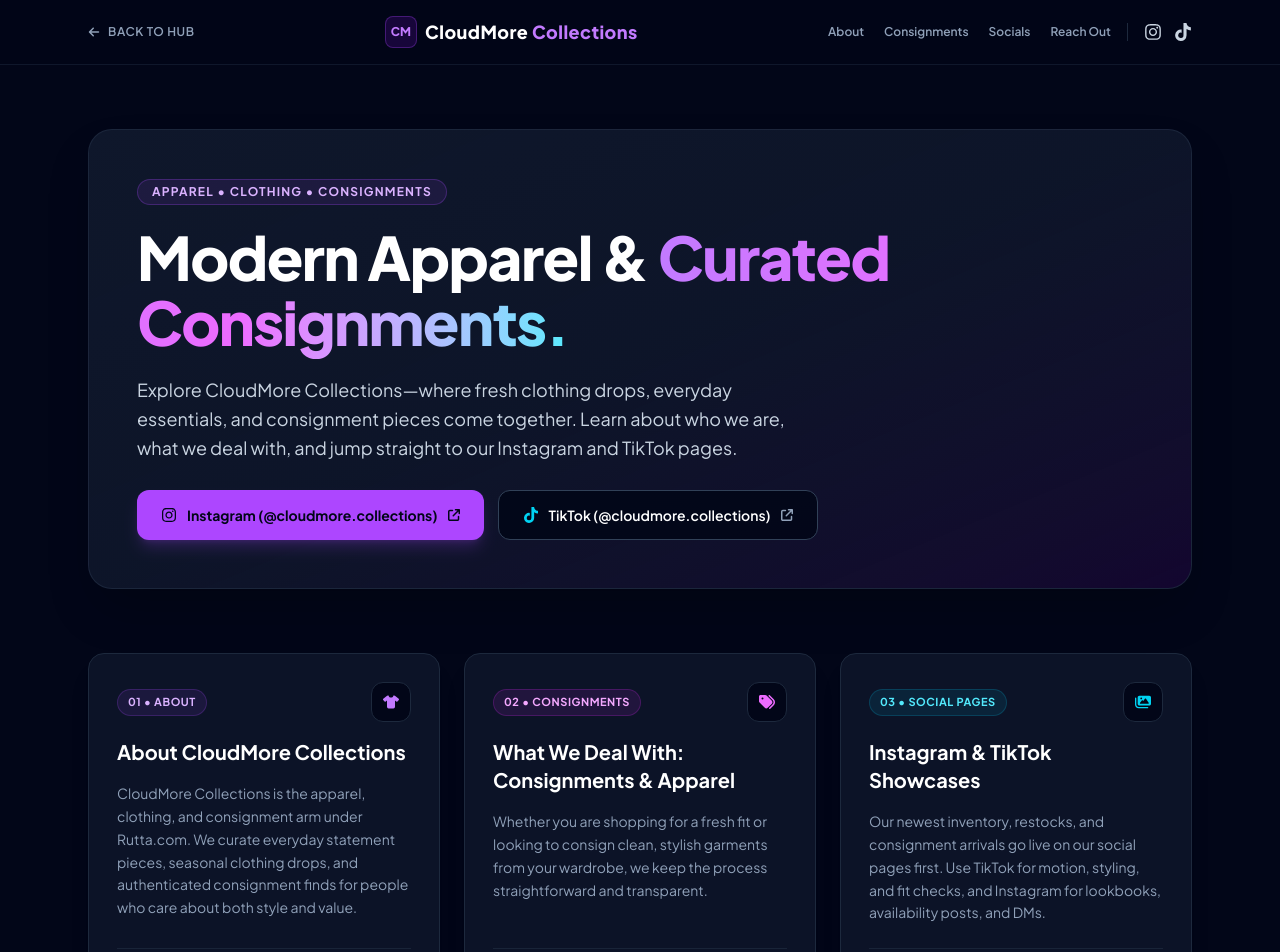
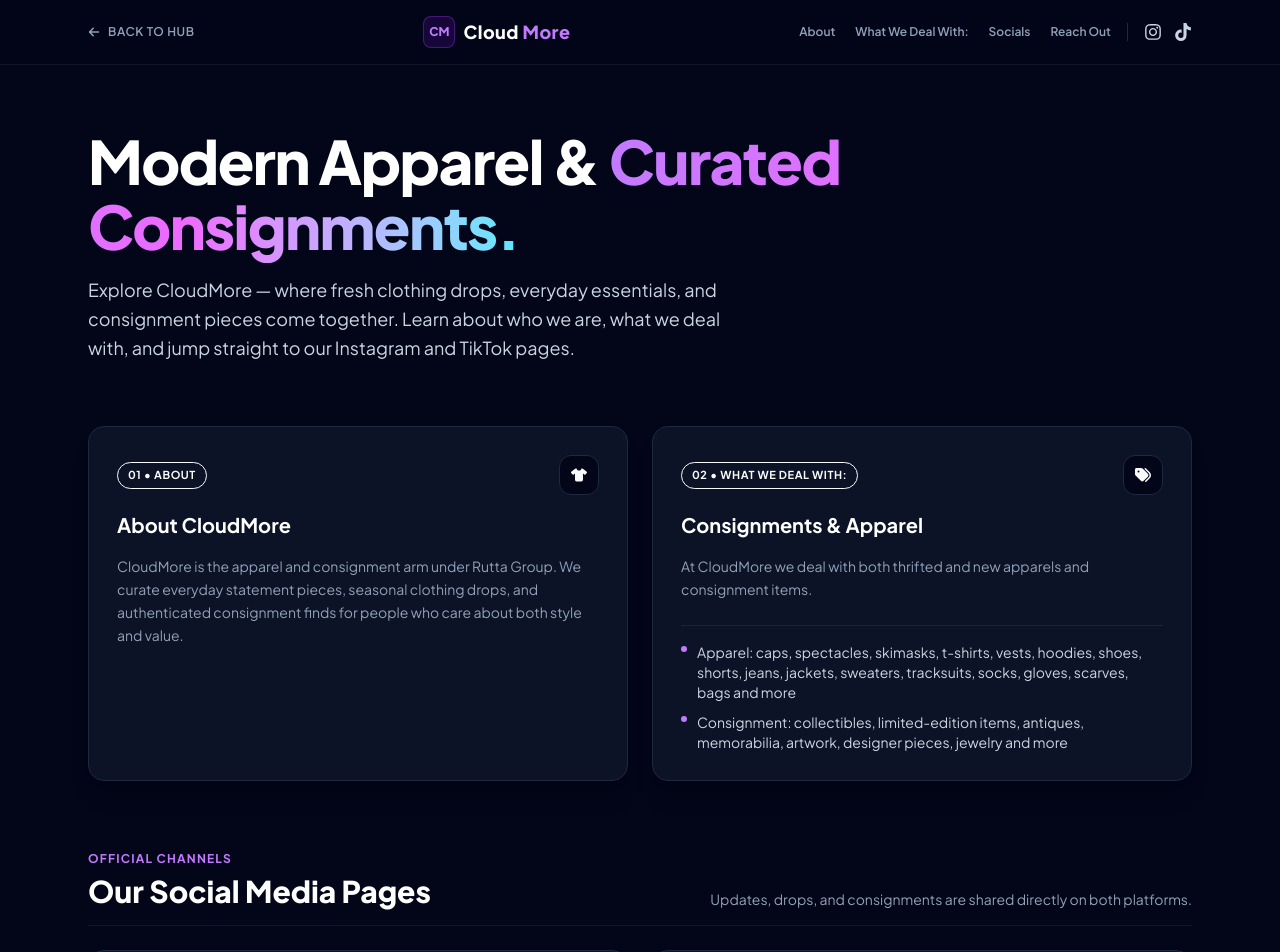
Before and after one commit to rutta254/rutta-website, a Next.js app: page /cloudmore-collections in a window 1280 px wide. Shown: the top 952 px of the page. Built offline with nearby package versions, Linux system fonts and the light colour scheme.

Commit message:
Update CloudMore page and hub link

```diff
--- a/src/app/(client)/cloudmore-collections/page.tsx
+++ b/src/app/(client)/cloudmore-collections/page.tsx
@@ -8,7 +8,6 @@ import {
   FaArrowLeft,
   FaShirt,
   FaTags,
-  FaImages,
   FaArrowUpRightFromSquare,
   FaCheck,
 } from 'react-icons/fa6';
@@ -20,46 +19,26 @@ const PAGES_AND_OFFERINGS = [
   {
     id: 'about',
     badge: '01 • About',
-    title: 'About CloudMore Collections',
+    title: 'About CloudMore',
     icon: FaShirt,
     accent: 'text-purple-400',
     badgeBg: 'bg-purple-500/10 border-purple-500/20 text-purple-300',
     description:
-      'CloudMore Collections is the apparel, clothing, and consignment arm under Rutta.com. We curate everyday statement pieces, seasonal clothing drops, and authenticated consignment finds for people who care about both style and value.',
-    highlights: [
-      'Curated apparel & everyday clothing essentials',
-      'Quality-checked consignment pieces & resales',
-      'Direct community drops via Instagram & TikTok',
-    ],
+      'CloudMore is the apparel and consignment arm under Rutta Group. We curate everyday statement pieces, seasonal clothing drops, and authenticated consignment finds for people who care about both style and value.',
+    highlights: [] as string[],
   },
   {
     id: 'consignments',
-    badge: '02 • Consignments',
-    title: 'What We Deal With: Consignments & Apparel',
+    badge: '02 • What We Deal With:',
+    title: 'Consignments & Apparel',
     icon: FaTags,
     accent: 'text-fuchsia-400',
     badgeBg: 'bg-fuchsia-500/10 border-fuchsia-500/20 text-fuchsia-300',
     description:
-      'Whether you are shopping for a fresh fit or looking to consign clean, stylish garments from your wardrobe, we keep the process straightforward and transparent.',
+      'At CloudMore we deal with both thrifted and new apparels and consignment items.',
     highlights: [
-      'Apparel & clothing pieces (tops, outerwear, sets & staples)',
-      'Consignment intake & item review for select pieces',
-      'Transparent pricing and fast DM reservations',
-    ],
-  },
-  {
-    id: 'lookbook',
-    badge: '03 • Social Pages',
-    title: 'Instagram & TikTok Showcases',
-    icon: FaImages,
-    accent: 'text-cyan-400',
-    badgeBg: 'bg-cyan-500/10 border-cyan-500/20 text-cyan-300',
-    description:
-      'Our newest inventory, restocks, and consignment arrivals go live on our social pages first. Use TikTok for motion, styling, and fit checks, and Instagram for lookbooks, availability posts, and DMs.',
-    highlights: [
-      'TikTok: Fit checks, styling clips, unboxings & behind-the-scenes',
-      'Instagram: Catalog posts, story drops, sizing & DM inquiries',
-      'Quick links back to the Rutta.com Hub anytime',
+      'Apparel: caps, spectacles, skimasks, t-shirts, vests, hoodies, shoes, shorts, jeans, jackets, sweaters, tracksuits, socks, gloves, scarves, bags and more',
+      'Consignment: collectibles, limited-edition items, antiques, memorabilia, artwork, designer pieces, jewelry and more',
     ],
   },
 ];
@@ -71,10 +50,8 @@ export default function CloudMoreCollectionsPage() {
   const [itemNote, setItemNote] = useState('');
   const [copied, setCopied] = useState(false);
 
-  const igUrl = `https://www.instagram.com/${INSTAGRAM_HANDLE}`;
-  const tiktokUrl = `https://www.tiktok.com/@${TIKTOK_HANDLE}`;
-
-  const composedMessage = `Hi @${INSTAGRAM_HANDLE}! I'm reaching out about: ${inquiryType}${
+  const igUrl = `https://www.instagram.com/\${INSTAGRAM_HANDLE}`;
+  const tiktokUrl = `https://www.tiktok.com/@${TIKTOK_HANDLE}`;  const composedMessage = `Hi @${INSTAGRAM_HANDLE}! I'm reaching out about: ${inquiryType}${
     itemNote.trim() ? ` — ${itemNote.trim()}` : ''
   }.`;
 
@@ -105,7 +82,7 @@ export default function CloudMoreCollectionsPage() {
               CM
             </span>
             <span className="text-base sm:text-lg font-extrabold tracking-wide text-white">
-              CloudMore <span className="text-purple-400">Collections</span>
+              Cloud <span className="text-purple-400">More</span>
             </span>
           </div>
 
@@ -113,7 +90,7 @@ export default function CloudMoreCollectionsPage() {
           <div className="flex items-center gap-4">
             <nav className="hidden md:flex items-center gap-5 text-xs font-semibold text-slate-400">
               <a href="#about" className="hover:text-white transition">About</a>
-              <a href="#consignments" className="hover:text-white transition">Consignments</a>
+              <a href="#consignments" className="hover:text-white transition">What We Deal With:</a>
               <a href="#socials" className="hover:text-white transition">Socials</a>
               <a href="#connect" className="hover:text-white transition">Reach Out</a>
             </nav>
@@ -123,7 +100,7 @@ export default function CloudMoreCollectionsPage() {
                 href={igUrl}
                 target="_blank"
                 rel="noopener noreferrer"
-                aria-label="CloudMore Collections on Instagram"
+                aria-label="CloudMore on Instagram"
                 className="text-slate-300 hover:text-pink-400 transition text-lg"
               >
                 <FaInstagram />
@@ -132,7 +109,7 @@ export default function CloudMoreCollectionsPage() {
                 href={tiktokUrl}
                 target="_blank"
                 rel="noopener noreferrer"
-                aria-label="CloudMore Collections on TikTok"
+                aria-label="CloudMore on TikTok"
                 className="text-slate-300 hover:text-cyan-400 transition text-lg"
               >
                 <FaTiktok />
@@ -145,12 +122,7 @@ export default function CloudMoreCollectionsPage() {
       {/* Main Content */}
       <main className="max-w-6xl mx-auto w-full px-6 py-12 sm:py-16 space-y-16">
         {/* Hero */}
-        <section className="relative rounded-3xl border border-slate-800/90 bg-gradient-to-br from-slate-900 via-slate-900/90 to-purple-950/30 p-8 sm:p-12 shadow-2xl">
-          <div className="max-w-3xl space-y-5">
-            <div className="inline-flex items-center gap-2 px-3.5 py-1 rounded-full text-xs font-bold uppercase tracking-widest bg-purple-500/10 border border-purple-500/25 text-purple-300">
-              Apparel • Clothing • Consignments
-            </div>
-
+        <section className="space-y-4">
           <h1 className="text-4xl sm:text-6xl font-black tracking-tight text-white leading-[1.08]">
             Modern Apparel &amp;{' '}
             <span className="bg-gradient-to-r from-purple-400 via-fuchsia-400 to-cyan-300 bg-clip-text text-transparent">
@@ -159,39 +131,14 @@ export default function CloudMoreCollectionsPage() {
           </h1>
 
           <p className="text-slate-300 text-base sm:text-lg leading-relaxed max-w-2xl">
-              Explore CloudMore Collections—where fresh clothing drops, everyday essentials, and
+            Explore CloudMore — where fresh clothing drops, everyday essentials, and
             consignment pieces come together. Learn about who we are, what we deal with, and jump
             straight to our Instagram and TikTok pages.
           </p>
-
-            <div className="flex flex-col sm:flex-row gap-3.5 pt-2">
-              <a
-                href={igUrl}
-                target="_blank"
-                rel="noopener noreferrer"
-                className="inline-flex items-center justify-center gap-2.5 px-6 py-3.5 rounded-xl bg-purple-500 hover:bg-purple-400 text-slate-950 font-bold text-sm transition shadow-lg shadow-purple-500/20"
-              >
-                <FaInstagram className="text-base" />
-                Instagram (@{INSTAGRAM_HANDLE})
-                <FaArrowUpRightFromSquare className="text-xs" />
-              </a>
-
-              <a
-                href={tiktokUrl}
-                target="_blank"
-                rel="noopener noreferrer"
-                className="inline-flex items-center justify-center gap-2.5 px-6 py-3.5 rounded-xl bg-slate-950/90 hover:bg-slate-800 text-white border border-slate-700 font-semibold text-sm transition"
-              >
-                <FaTiktok className="text-base text-cyan-400" />
-                TikTok (@{TIKTOK_HANDLE})
-                <FaArrowUpRightFromSquare className="text-xs text-slate-400" />
-              </a>
-            </div>
-          </div>
         </section>
 
-        {/* Pages & Sections Breakdown (About, Consignments, Socials) */}
-        <section className="grid grid-cols-1 lg:grid-cols-3 gap-6">
+        {/* Pages & Sections Breakdown */}
+        <section className="grid grid-cols-1 lg:grid-cols-2 gap-6">
           {PAGES_AND_OFFERINGS.map((item) => {
             const Icon = item.icon;
             return (
@@ -202,10 +149,14 @@ export default function CloudMoreCollectionsPage() {
               >
                 <div className="space-y-4">
                   <div className="flex items-center justify-between gap-2">
-                    <span className={`text-[11px] font-bold uppercase tracking-wider px-2.5 py-1 rounded-full border ${item.badgeBg}`}>
+                    <span
+                      className={`text-[11px] font-bold uppercase tracking-wider px-2.5 py-1 rounded-full border \${item.badgeBg}`}
+                    >
                       {item.badge}
                     </span>
-                    <div className={`w-10 h-10 rounded-xl bg-slate-950 border border-slate-800 flex items-center justify-center ${item.accent}`}>
+                    <div
+                      className={`w-10 h-10 rounded-xl bg-slate-950 border border-slate-800 flex items-center justify-center \${item.accent}`}
+                    >
                       <Icon className="text-base" />
                     </div>
                   </div>
@@ -214,6 +165,7 @@ export default function CloudMoreCollectionsPage() {
                   <p className="text-sm text-slate-400 leading-relaxed">{item.description}</p>
                 </div>
 
+                {item.highlights.length > 0 && (
                   <ul className="space-y-2.5 pt-4 border-t border-slate-800/80 text-xs sm:text-sm text-slate-300">
                     {item.highlights.map((point) => (
                       <li key={point} className="flex items-start gap-2.5">
@@ -222,6 +174,7 @@ export default function CloudMoreCollectionsPage() {
                       </li>
                     ))}
                   </ul>
+                )}
               </div>
             );
           })}
@@ -307,7 +260,10 @@ export default function CloudMoreCollectionsPage() {
         </section>
 
         {/* Quick Inquiry / DM Helper */}
-        <section id="connect" className="scroll-mt-24 rounded-2xl bg-slate-900/70 border border-slate-800 p-6 sm:p-8 shadow-xl space-y-5">
+        <section
+          id="connect"
+          className="scroll-mt-24 rounded-2xl bg-slate-900/70 border border-slate-800 p-6 sm:p-8 shadow-xl space-y-5"
+        >
           <div className="space-y-1">
             <h2 className="text-xl sm:text-2xl font-bold text-white">
               Shop or Consign via Social DM
@@ -318,15 +274,16 @@ export default function CloudMoreCollectionsPage() {
           </div>
 
           <div className="flex flex-wrap gap-2.5">
-            {(['Apparel & Clothing', 'Consignment Inquiry', 'Styling / Custom Request'] as const).map(
-              (type) => {
+            {(
+              ['Apparel & Clothing', 'Consignment Inquiry', 'Styling / Custom Request'] as const
+            ).map((type) => {
               const active = inquiryType === type;
               return (
                 <button
                   key={type}
                   type="button"
                   onClick={() => setInquiryType(type)}
-                    className={`px-4 py-2 rounded-xl text-xs font-semibold border transition ${
+                  className={`px-4 py-2 rounded-xl text-xs font-semibold border transition \${
                     active
                       ? 'bg-purple-500/20 border-purple-400 text-purple-200'
                       : 'bg-slate-950 border-slate-800 text-slate-400 hover:text-white'
@@ -335,8 +292,7 @@ export default function CloudMoreCollectionsPage() {
                   {type}
                 </button>
               );
-              }
-            )}
+            })}
           </div>
 
           <div className="space-y-3">
@@ -384,7 +340,7 @@ export default function CloudMoreCollectionsPage() {
 
       {/* Footer */}
       <footer className="border-t border-slate-900 py-6 px-6 text-center text-xs text-slate-500">
-        &copy; {new Date().getFullYear()} CloudMore Collections (@{INSTAGRAM_HANDLE}) &bull; Part of RUTTA.COM.
+        &copy; {new Date().getFullYear()} CloudMore (@{INSTAGRAM_HANDLE}) &bull; Part of RUTTA.COM.
       </footer>
     </div>
   );
```
Lines whose indentation alone changed are shown as unchanged.
